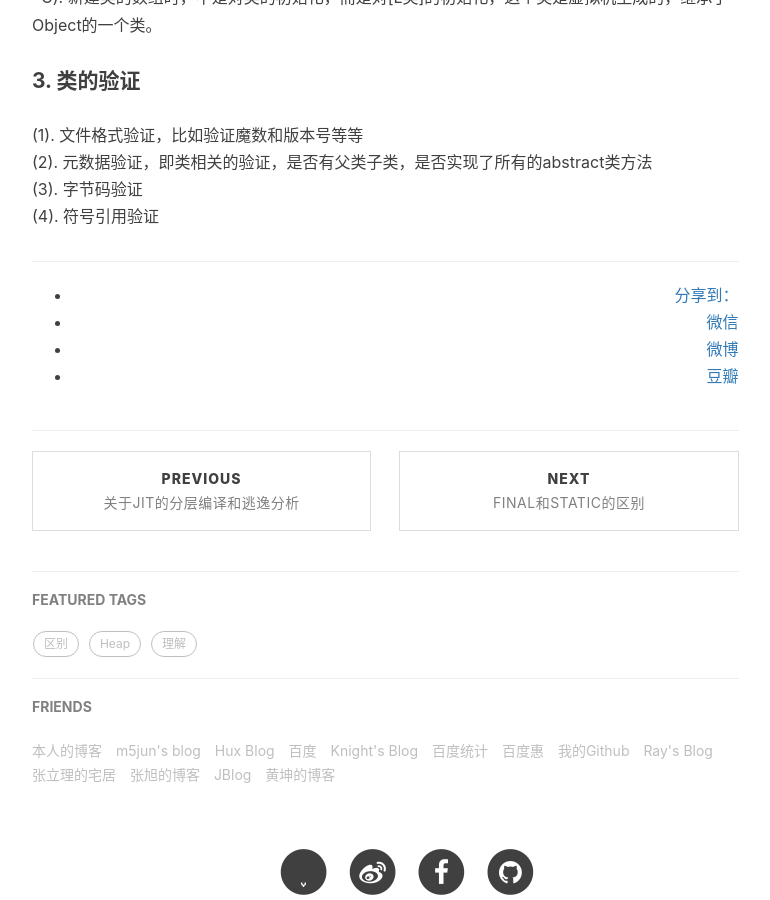
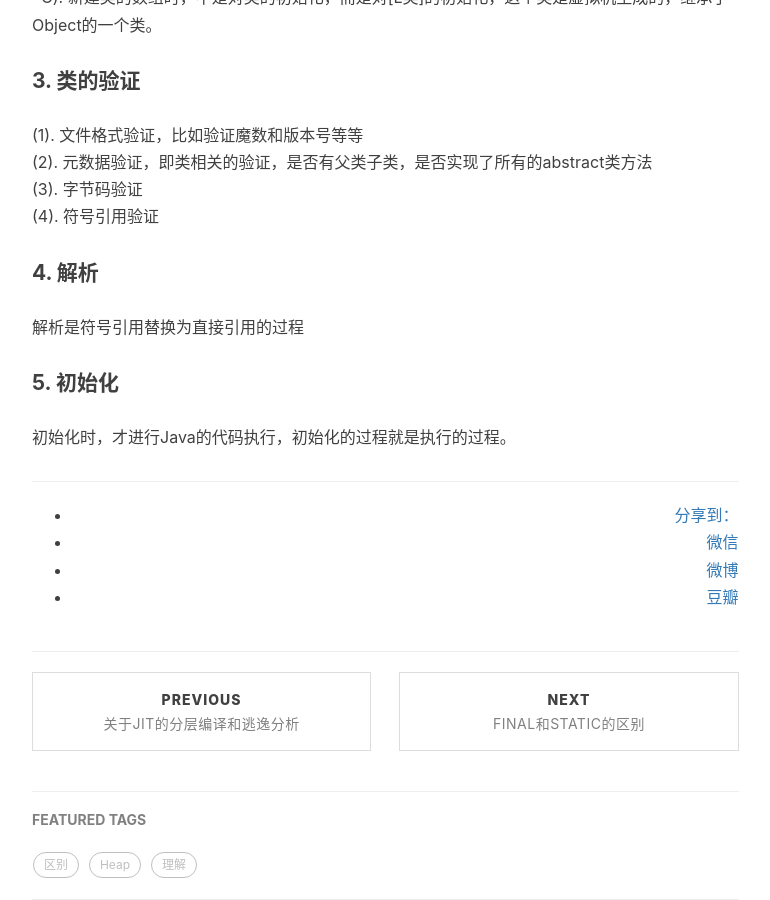
Before and after one commit to baiscjava/basicjava.github.io, a Jekyll site: the page built from _posts/2017-01-15-Java虚拟机类加载机制.md, in a window 1280 px wide and 900 px high, scrolled down 1253 px. Shown: the whole window, without its empty margins (233-1003 px from the left). Built offline with Jekyll 4.4.1, drawn with Linux system fonts in a browser that asks for light colours; nearby versions of some CDN libraries; comment, search, counter and statistics services are not loaded.

Commit message:
Update 2017-01-15-Java虚拟机类加载机制.md

```diff
--- a/_posts/2017-01-15-Java虚拟机类加载机制.md
+++ b/_posts/2017-01-15-Java虚拟机类加载机制.md
@@ -32,3 +32,9 @@ tags:
 (2). 元数据验证，即类相关的验证，是否有父类子类，是否实现了所有的abstract类方法<br>
 (3). 字节码验证<br>
 (4). 符号引用验证<br>
+
+#### 4. 解析
+解析是符号引用替换为直接引用的过程<br>
+
+#### 5. 初始化
+初始化时，才进行Java的代码执行，初始化的过程就是执行<clinit>的过程。<br>
```
